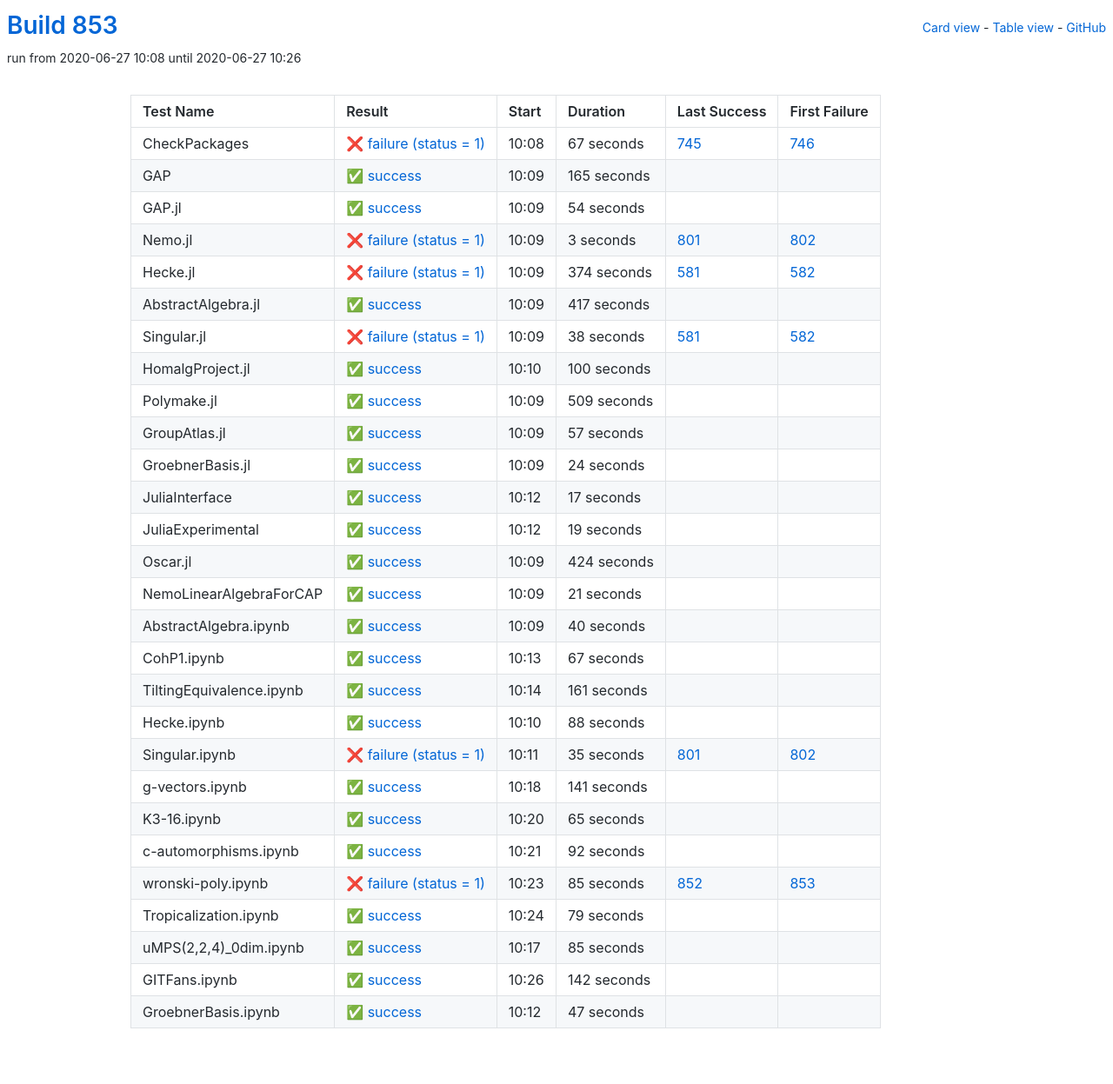
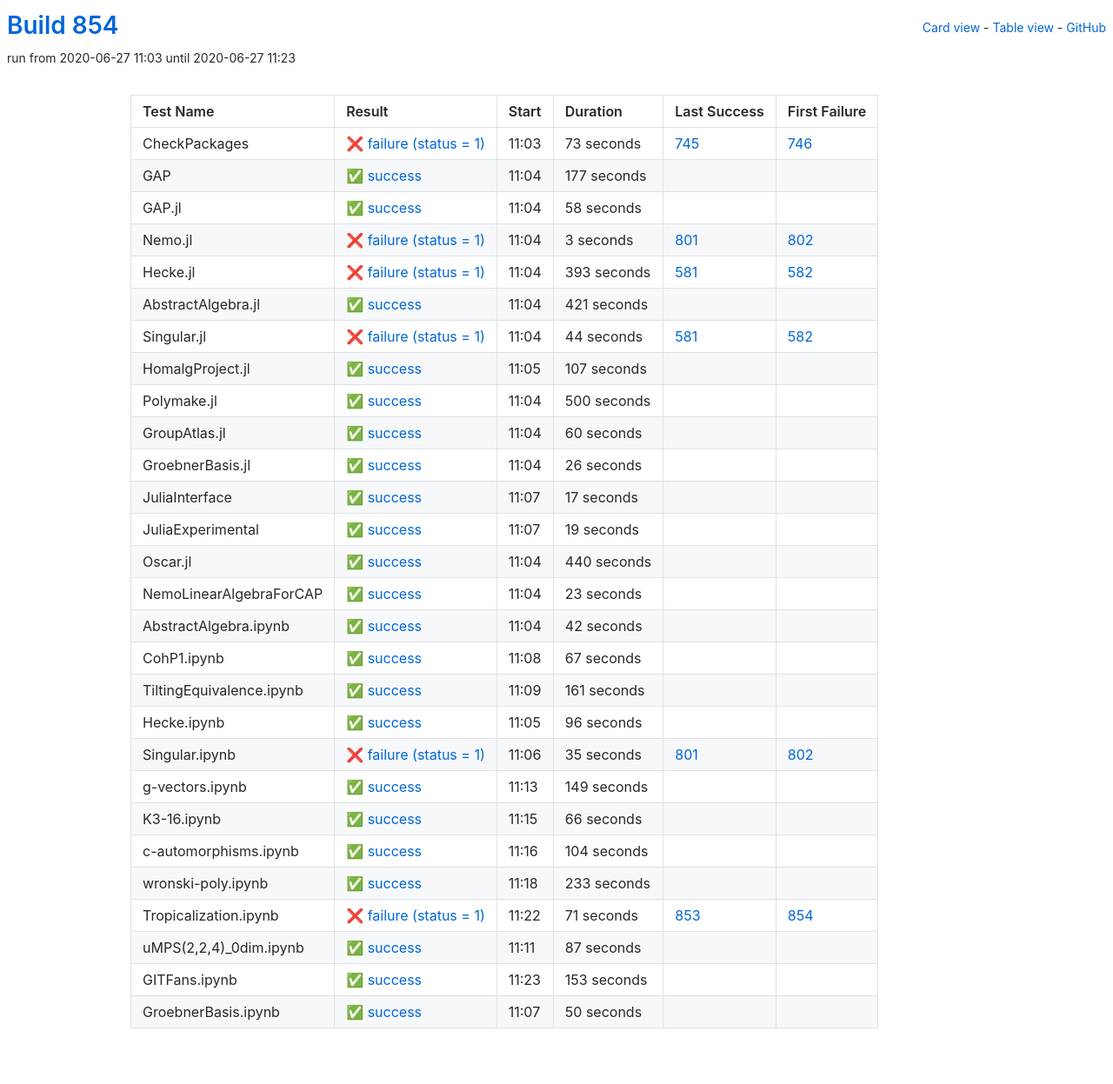
Before and after one commit to oscar-system/oscar-ci-status-1.4, a Jekyll site: the page built from table.html, in a window 1280 px wide. Shown: the whole page at 87% size. Built offline with Jekyll 4.4.1, drawn with Linux system fonts in a browser that asks for light colours.

Commit message:
Build #854

```diff
--- a/_data/ci.yml
+++ b/_data/ci.yml
@@ -1,6 +1,6 @@
 ---
-build: 853
-build_url: https://oscarci.mathematik.uni-kl.de/job/oscar-julia-1.4/853/
+build: 854
+build_url: https://oscarci.mathematik.uni-kl.de/job/oscar-julia-1.4/854/
 job: oscar-julia-1.4
 organization: oscar-system
 repo: oscar-ci-status-1.4
@@ -8,44 +8,44 @@ repourl: https://github.com/oscar-system/oscar-ci-status-1.4
 tests:
 - name: CheckPackages
   id: checkpackages
-  log: https://oscarci.mathematik.uni-kl.de/job/oscar-julia-1.4/853/artifact/logs/build-853/CheckPackages.log
-  start: 2020-06-27 10:08
+  log: https://oscarci.mathematik.uni-kl.de/job/oscar-julia-1.4/854/artifact/logs/build-854/CheckPackages.log
+  start: 2020-06-27 11:03
   success: false
   exitcode: 1
   status: failure
-  duration: 67
+  duration: 73
   last_success: 745
   last_success_url: https://oscarci.mathematik.uni-kl.de/job/oscar-julia-1.4/745/
   first_failure: 746
   first_failure_url: https://oscarci.mathematik.uni-kl.de/job/oscar-julia-1.4/746/
 - name: GAP
   id: gap
-  log: https://oscarci.mathematik.uni-kl.de/job/oscar-julia-1.4/853/artifact/logs/build-853/GAP.log
-  start: 2020-06-27 10:09
+  log: https://oscarci.mathematik.uni-kl.de/job/oscar-julia-1.4/854/artifact/logs/build-854/GAP.log
+  start: 2020-06-27 11:04
   success: true
   exitcode: 0
   status: success
-  duration: 165
+  duration: 177
   last_success: false
   last_success_url:
   first_failure: false
   first_failure_url:
 - name: GAP.jl
   id: gap-jl
-  log: https://oscarci.mathematik.uni-kl.de/job/oscar-julia-1.4/853/artifact/logs/build-853/GAP.jl.log
-  start: 2020-06-27 10:09
+  log: https://oscarci.mathematik.uni-kl.de/job/oscar-julia-1.4/854/artifact/logs/build-854/GAP.jl.log
+  start: 2020-06-27 11:04
   success: true
   exitcode: 0
   status: success
-  duration: 54
+  duration: 58
   last_success: false
   last_success_url:
   first_failure: false
   first_failure_url:
 - name: Nemo.jl
   id: nemo-jl
-  log: https://oscarci.mathematik.uni-kl.de/job/oscar-julia-1.4/853/artifact/logs/build-853/Nemo.jl.log
-  start: 2020-06-27 10:09
+  log: https://oscarci.mathematik.uni-kl.de/job/oscar-julia-1.4/854/artifact/logs/build-854/Nemo.jl.log
+  start: 2020-06-27 11:04
   success: false
   exitcode: 1
   status: failure
@@ -56,92 +56,92 @@ tests:
   first_failure_url: https://oscarci.mathematik.uni-kl.de/job/oscar-julia-1.4/802/
 - name: Hecke.jl
   id: hecke-jl
-  log: https://oscarci.mathematik.uni-kl.de/job/oscar-julia-1.4/853/artifact/logs/build-853/Hecke.jl.log
-  start: 2020-06-27 10:09
+  log: https://oscarci.mathematik.uni-kl.de/job/oscar-julia-1.4/854/artifact/logs/build-854/Hecke.jl.log
+  start: 2020-06-27 11:04
   success: false
   exitcode: 1
   status: failure
-  duration: 374
+  duration: 393
   last_success: 581
   last_success_url: https://oscarci.mathematik.uni-kl.de/job/oscar-julia-1.4/581/
   first_failure: 582
   first_failure_url: https://oscarci.mathematik.uni-kl.de/job/oscar-julia-1.4/582/
 - name: AbstractAlgebra.jl
   id: abstractalgebra-jl
-  log: https://oscarci.mathematik.uni-kl.de/job/oscar-julia-1.4/853/artifact/logs/build-853/AbstractAlgebra.jl.log
-  start: 2020-06-27 10:09
+  log: https://oscarci.mathematik.uni-kl.de/job/oscar-julia-1.4/854/artifact/logs/build-854/AbstractAlgebra.jl.log
+  start: 2020-06-27 11:04
   success: true
   exitcode: 0
   status: success
-  duration: 417
+  duration: 421
   last_success: false
   last_success_url:
   first_failure: false
   first_failure_url:
 - name: Singular.jl
   id: singular-jl
-  log: https://oscarci.mathematik.uni-kl.de/job/oscar-julia-1.4/853/artifact/logs/build-853/Singular.jl.log
-  start: 2020-06-27 10:09
+  log: https://oscarci.mathematik.uni-kl.de/job/oscar-julia-1.4/854/artifact/logs/build-854/Singular.jl.log
+  start: 2020-06-27 11:04
   success: false
   exitcode: 1
   status: failure
-  duration: 38
+  duration: 44
   last_success: 581
   last_success_url: https://oscarci.mathematik.uni-kl.de/job/oscar-julia-1.4/581/
   first_failure: 582
   first_failure_url: https://oscarci.mathematik.uni-kl.de/job/oscar-julia-1.4/582/
 - name: HomalgProject.jl
   id: homalgproject-jl
-  log: https://oscarci.mathematik.uni-kl.de/job/oscar-julia-1.4/853/artifact/logs/build-853/HomalgProject.jl.log
-  start: 2020-06-27 10:10
+  log: https://oscarci.mathematik.uni-kl.de/job/oscar-julia-1.4/854/artifact/logs/build-854/HomalgProject.jl.log
+  start: 2020-06-27 11:05
   success: true
   exitcode: 0
   status: success
-  duration: 100
+  duration: 107
   last_success: false
   last_success_url:
   first_failure: false
   first_failure_url:
 - name: Polymake.jl
   id: polymake-jl
-  log: https://oscarci.mathematik.uni-kl.de/job/oscar-julia-1.4/853/artifact/logs/build-853/Polymake.jl.log
-  start: 2020-06-27 10:09
+  log: https://oscarci.mathematik.uni-kl.de/job/oscar-julia-1.4/854/artifact/logs/build-854/Polymake.jl.log
+  start: 2020-06-27 11:04
   success: true
   exitcode: 0
   status: success
-  duration: 509
+  duration: 500
   last_success: false
   last_success_url:
   first_failure: false
   first_failure_url:
 - name: GroupAtlas.jl
   id: groupatlas-jl
-  log: https://oscarci.mathematik.uni-kl.de/job/oscar-julia-1.4/853/artifact/logs/build-853/GroupAtlas.jl.log
-  start: 2020-06-27 10:09
+  log: https://oscarci.mathematik.uni-kl.de/job/oscar-julia-1.4/854/artifact/logs/build-854/GroupAtlas.jl.log
+  start: 2020-06-27 11:04
   success: true
   exitcode: 0
   status: success
-  duration: 57
+  duration: 60
   last_success: false
   last_success_url:
   first_failure: false
   first_failure_url:
 - name: GroebnerBasis.jl
   id: groebnerbasis-jl
-  log: https://oscarci.mathematik.uni-kl.de/job/oscar-julia-1.4/853/artifact/logs/build-853/GroebnerBasis.jl.log
-  start: 2020-06-27 10:09
+  log: https://oscarci.mathematik.uni-kl.de/job/oscar-julia-1.4/854/artifact/logs/build-854/GroebnerBasis.jl.log
+  start: 2020-06-27 11:04
   success: true
   exitcode: 0
   status: success
-  duration: 24
+  duration: 26
   last_success: false
   last_success_url:
   first_failure: false
   first_failure_url:
 - name: JuliaInterface
   id: juliainterface
-  log: https://oscarci.mathematik.uni-kl.de/job/oscar-julia-1.4/853/artifact/logs/build-853/JuliaInterface.log
-  start: 2020-06-27 10:12
+  log: https://oscarci.mathematik.uni-kl.de/job/oscar-julia-1.4/854/artifact/logs/build-854/JuliaInterface.log
+  start: 2020-06-27 11:07
   success: true
   exitcode: 0
   status: success
@@ -152,8 +152,8 @@ tests:
   first_failure_url:
 - name: JuliaExperimental
   id: juliaexperimental
-  log: https://oscarci.mathematik.uni-kl.de/job/oscar-julia-1.4/853/artifact/logs/build-853/JuliaExperimental.log
-  start: 2020-06-27 10:12
+  log: https://oscarci.mathematik.uni-kl.de/job/oscar-julia-1.4/854/artifact/logs/build-854/JuliaExperimental.log
+  start: 2020-06-27 11:07
   success: true
   exitcode: 0
   status: success
@@ -164,44 +164,44 @@ tests:
   first_failure_url:
 - name: Oscar.jl
   id: oscar-jl
-  log: https://oscarci.mathematik.uni-kl.de/job/oscar-julia-1.4/853/artifact/logs/build-853/Oscar.jl.log
-  start: 2020-06-27 10:09
+  log: https://oscarci.mathematik.uni-kl.de/job/oscar-julia-1.4/854/artifact/logs/build-854/Oscar.jl.log
+  start: 2020-06-27 11:04
   success: true
   exitcode: 0
   status: success
-  duration: 424
+  duration: 440
   last_success: false
   last_success_url:
   first_failure: false
   first_failure_url:
 - name: NemoLinearAlgebraForCAP
   id: nemolinearalgebraforcap
-  log: https://oscarci.mathematik.uni-kl.de/job/oscar-julia-1.4/853/artifact/logs/build-853/NemoLinearAlgebraForCAP.log
-  start: 2020-06-27 10:09
+  log: https://oscarci.mathematik.uni-kl.de/job/oscar-julia-1.4/854/artifact/logs/build-854/NemoLinearAlgebraForCAP.log
+  start: 2020-06-27 11:04
   success: true
   exitcode: 0
   status: success
-  duration: 21
+  duration: 23
   last_success: false
   last_success_url:
   first_failure: false
   first_failure_url:
 - name: AbstractAlgebra.ipynb
   id: abstractalgebra-ipynb
-  log: https://oscarci.mathematik.uni-kl.de/job/oscar-julia-1.4/853/artifact/logs/build-853/AbstractAlgebra.ipynb.log
-  start: 2020-06-27 10:09
+  log: https://oscarci.mathematik.uni-kl.de/job/oscar-julia-1.4/854/artifact/logs/build-854/AbstractAlgebra.ipynb.log
+  start: 2020-06-27 11:04
   success: true
   exitcode: 0
   status: success
-  duration: 40
+  duration: 42
   last_success: false
   last_success_url:
   first_failure: false
   first_failure_url:
 - name: CohP1.ipynb
   id: cohp1-ipynb
-  log: https://oscarci.mathematik.uni-kl.de/job/oscar-julia-1.4/853/artifact/logs/build-853/CohP1.ipynb.log
-  start: 2020-06-27 10:13
+  log: https://oscarci.mathematik.uni-kl.de/job/oscar-julia-1.4/854/artifact/logs/build-854/CohP1.ipynb.log
+  start: 2020-06-27 11:08
   success: true
   exitcode: 0
   status: success
@@ -212,8 +212,8 @@ tests:
   first_failure_url:
 - name: TiltingEquivalence.ipynb
   id: tiltingequivalence-ipynb
-  log: https://oscarci.mathematik.uni-kl.de/job/oscar-julia-1.4/853/artifact/logs/build-853/TiltingEquivalence.ipynb.log
-  start: 2020-06-27 10:14
+  log: https://oscarci.mathematik.uni-kl.de/job/oscar-julia-1.4/854/artifact/logs/build-854/TiltingEquivalence.ipynb.log
+  start: 2020-06-27 11:09
   success: true
   exitcode: 0
   status: success
@@ -224,20 +224,20 @@ tests:
   first_failure_url:
 - name: Hecke.ipynb
   id: hecke-ipynb
-  log: https://oscarci.mathematik.uni-kl.de/job/oscar-julia-1.4/853/artifact/logs/build-853/Hecke.ipynb.log
-  start: 2020-06-27 10:10
+  log: https://oscarci.mathematik.uni-kl.de/job/oscar-julia-1.4/854/artifact/logs/build-854/Hecke.ipynb.log
+  start: 2020-06-27 11:05
   success: true
   exitcode: 0
   status: success
-  duration: 88
+  duration: 96
   last_success: false
   last_success_url:
   first_failure: false
   first_failure_url:
 - name: Singular.ipynb
   id: singular-ipynb
-  log: https://oscarci.mathematik.uni-kl.de/job/oscar-julia-1.4/853/artifact/logs/build-853/Singular.ipynb.log
-  start: 2020-06-27 10:11
+  log: https://oscarci.mathematik.uni-kl.de/job/oscar-julia-1.4/854/artifact/logs/build-854/Singular.ipynb.log
+  start: 2020-06-27 11:06
   success: false
   exitcode: 1
   status: failure
@@ -248,96 +248,96 @@ tests:
   first_failure_url: https://oscarci.mathematik.uni-kl.de/job/oscar-julia-1.4/802/
 - name: g-vectors.ipynb
   id: g-vectors-ipynb
-  log: https://oscarci.mathematik.uni-kl.de/job/oscar-julia-1.4/853/artifact/logs/build-853/g-vectors.ipynb.log
-  start: 2020-06-27 10:18
+  log: https://oscarci.mathematik.uni-kl.de/job/oscar-julia-1.4/854/artifact/logs/build-854/g-vectors.ipynb.log
+  start: 2020-06-27 11:13
   success: true
   exitcode: 0
   status: success
-  duration: 141
+  duration: 149
   last_success: false
   last_success_url:
   first_failure: false
   first_failure_url:
 - name: K3-16.ipynb
   id: k3-16-ipynb
-  log: https://oscarci.mathematik.uni-kl.de/job/oscar-julia-1.4/853/artifact/logs/build-853/K3-16.ipynb.log
-  start: 2020-06-27 10:20
+  log: https://oscarci.mathematik.uni-kl.de/job/oscar-julia-1.4/854/artifact/logs/build-854/K3-16.ipynb.log
+  start: 2020-06-27 11:15
   success: true
   exitcode: 0
   status: success
-  duration: 65
+  duration: 66
   last_success: false
   last_success_url:
   first_failure: false
   first_failure_url:
 - name: c-automorphisms.ipynb
   id: c-automorphisms-ipynb
-  log: https://oscarci.mathematik.uni-kl.de/job/oscar-julia-1.4/853/artifact/logs/build-853/c-automorphisms.ipynb.log
-  start: 2020-06-27 10:21
+  log: https://oscarci.mathematik.uni-kl.de/job/oscar-julia-1.4/854/artifact/logs/build-854/c-automorphisms.ipynb.log
+  start: 2020-06-27 11:16
   success: true
   exitcode: 0
   status: success
-  duration: 92
+  duration: 104
   last_success: false
   last_success_url:
   first_failure: false
   first_failure_url:
 - name: wronski-poly.ipynb
   id: wronski-poly-ipynb
-  log: https://oscarci.mathematik.uni-kl.de/job/oscar-julia-1.4/853/artifact/logs/build-853/wronski-poly.ipynb.log
-  start: 2020-06-27 10:23
-  success: false
-  exitcode: 1
-  status: failure
-  duration: 85
-  last_success: 852
-  last_success_url: https://oscarci.mathematik.uni-kl.de/job/oscar-julia-1.4/852/
-  first_failure: 853
-  first_failure_url: https://oscarci.mathematik.uni-kl.de/job/oscar-julia-1.4/853/
-- name: Tropicalization.ipynb
-  id: tropicalization-ipynb
-  log: https://oscarci.mathematik.uni-kl.de/job/oscar-julia-1.4/853/artifact/logs/build-853/Tropicalization.ipynb.log
-  start: 2020-06-27 10:24
+  log: https://oscarci.mathematik.uni-kl.de/job/oscar-julia-1.4/854/artifact/logs/build-854/wronski-poly.ipynb.log
+  start: 2020-06-27 11:18
   success: true
   exitcode: 0
   status: success
-  duration: 79
+  duration: 233
   last_success: false
   last_success_url:
   first_failure: false
   first_failure_url:
+- name: Tropicalization.ipynb
+  id: tropicalization-ipynb
+  log: https://oscarci.mathematik.uni-kl.de/job/oscar-julia-1.4/854/artifact/logs/build-854/Tropicalization.ipynb.log
+  start: 2020-06-27 11:22
+  success: false
+  exitcode: 1
+  status: failure
+  duration: 71
+  last_success: 853
+  last_success_url: https://oscarci.mathematik.uni-kl.de/job/oscar-julia-1.4/853/
+  first_failure: 854
+  first_failure_url: https://oscarci.mathematik.uni-kl.de/job/oscar-julia-1.4/854/
 - name: uMPS(2,2,4)_0dim.ipynb
   id: umps-2-2-4-0dim-ipynb
-  log: https://oscarci.mathematik.uni-kl.de/job/oscar-julia-1.4/853/artifact/logs/build-853/uMPS-2-2-4-_0dim.ipynb.log
-  start: 2020-06-27 10:17
+  log: https://oscarci.mathematik.uni-kl.de/job/oscar-julia-1.4/854/artifact/logs/build-854/uMPS-2-2-4-_0dim.ipynb.log
+  start: 2020-06-27 11:11
   success: true
   exitcode: 0
   status: success
-  duration: 85
+  duration: 87
   last_success: false
   last_success_url:
   first_failure: false
   first_failure_url:
 - name: GITFans.ipynb
   id: gitfans-ipynb
-  log: https://oscarci.mathematik.uni-kl.de/job/oscar-julia-1.4/853/artifact/logs/build-853/GITFans.ipynb.log
-  start: 2020-06-27 10:26
+  log: https://oscarci.mathematik.uni-kl.de/job/oscar-julia-1.4/854/artifact/logs/build-854/GITFans.ipynb.log
+  start: 2020-06-27 11:23
   success: true
   exitcode: 0
   status: success
-  duration: 142
+  duration: 153
   last_success: false
   last_success_url:
   first_failure: false
   first_failure_url:
 - name: GroebnerBasis.ipynb
   id: groebnerbasis-ipynb
-  log: https://oscarci.mathematik.uni-kl.de/job/oscar-julia-1.4/853/artifact/logs/build-853/GroebnerBasis.ipynb.log
-  start: 2020-06-27 10:12
+  log: https://oscarci.mathematik.uni-kl.de/job/oscar-julia-1.4/854/artifact/logs/build-854/GroebnerBasis.ipynb.log
+  start: 2020-06-27 11:07
   success: true
   exitcode: 0
   status: success
-  duration: 47
+  duration: 50
   last_success: false
   last_success_url:
   first_failure: false
```
Also changed, not shown: README.md.
